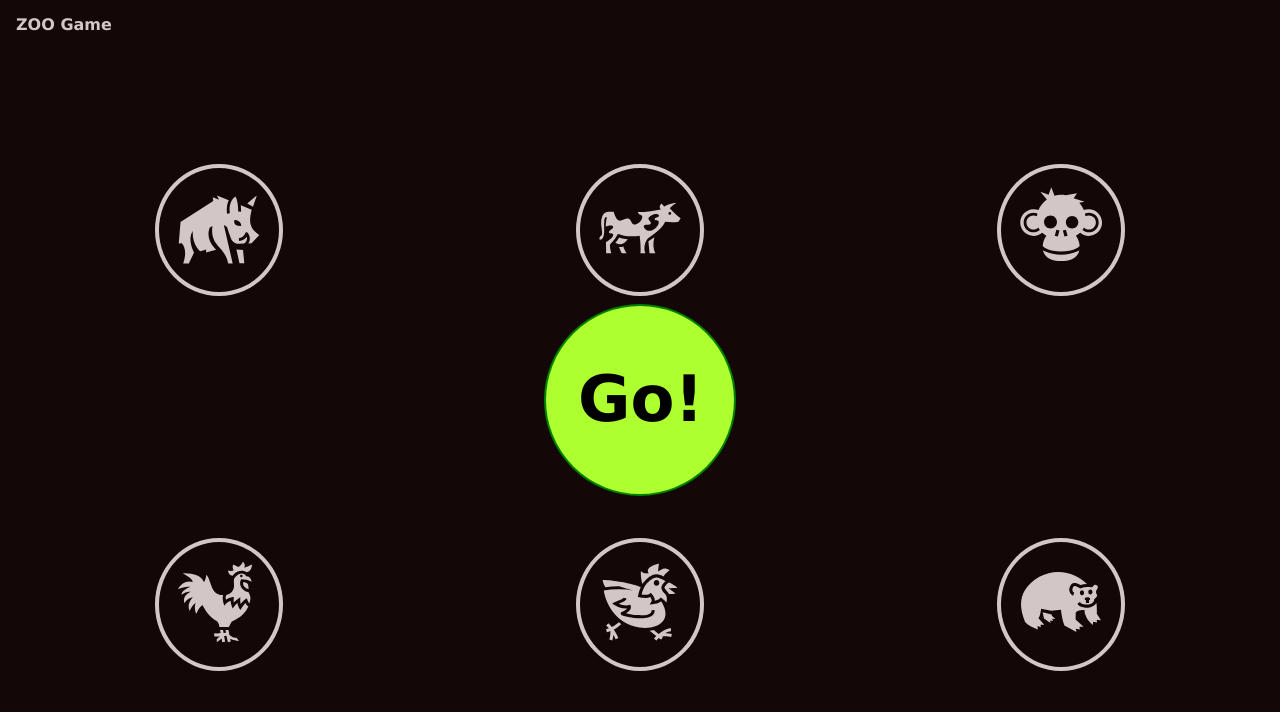
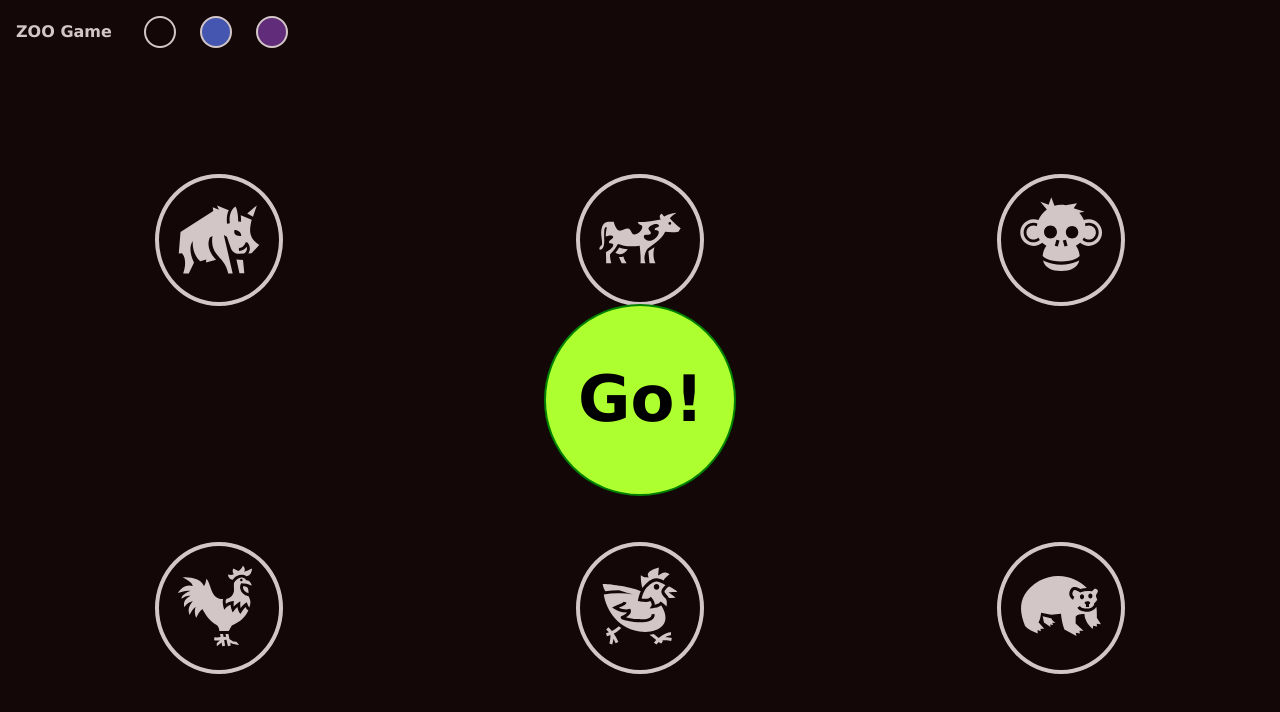
Before and after one commit to Raus-Michal/vue-KidsZooGame, a Vue app: page / in a window 1280 px wide. Shown: the top 712 px of the page. Built offline with nearby package versions, Linux system fonts and the light colour scheme.

Commit message:
Pridani moznosti pro uzivatele: zmeni barvu pozadi aplikace

```diff
--- a/src/assets/main.css
+++ b/src/assets/main.css
@@ -371,7 +371,7 @@ min-height:100lvh;
 min-height:100dvh;
 display:grid;
 grid-template-rows:auto 1fr;
-transition:250ms background-color;
+transition:background-color 0.25s ease-in-out;
 }
 
 #app
--- a/src/components/Header.vue
+++ b/src/components/Header.vue
@@ -1,4 +1,17 @@
 <script setup lang="ts">
+
+
+const changeColor=(color:string)=>{
+// funkce přebarví pozadí aplikace
+const app=document.getElementById("app") as HTMLElement; // tělo Vue aplikace
+
+if(app) {
+// pokud HTML element existuje
+app.style.backgroundColor=color; // změní barvu pozadí těla Vue aplikace
+document.body.style.backgroundColor=color; // změní barvu pozadí těla Vue aplikace
+}
+
+};
 
 </script>
 
@@ -6,15 +19,24 @@
 
 <header>
     <h1>ZOO Game</h1>
+    <aside>
+        <button type="button" title="Black color" @click="changeColor('black')"></button>
+        <button type="button" title="Royalblue color" @click="changeColor('royalblue')"></button>
+        <button type="button" title="Rebeccapurple color" @click="changeColor('rebeccapurple')"></button>
+    </aside>
 </header>
 
 </template>
 
 <style scoped>
+
 header
 {
-margin-left:1rem;
-margin-top:1rem;
+display: flex;
+align-items:center;
+gap:2rem;
+flex-wrap:wrap;
+margin:1rem 4.5rem 0 1rem; /* margin-right 4.5rem je místo pro button SoundControler */
 }
 
 header h1
@@ -24,5 +46,31 @@ margin:0;
 padding:0;
 }
 
+aside
+{
+display:flex;
+gap:1.5rem;
+}
+
+aside button
+{
+min-height:2rem;
+height:2rem;
+min-width:2rem;
+width:2rem;
+border-radius:50%;
+border:2px solid white;
+background-color:royalblue;
+}
+
+aside button:first-child
+{
+background-color:black;
+}
+
+aside button:last-child
+{
+background-color:rebeccapurple;
+}
 
 </style>
```
